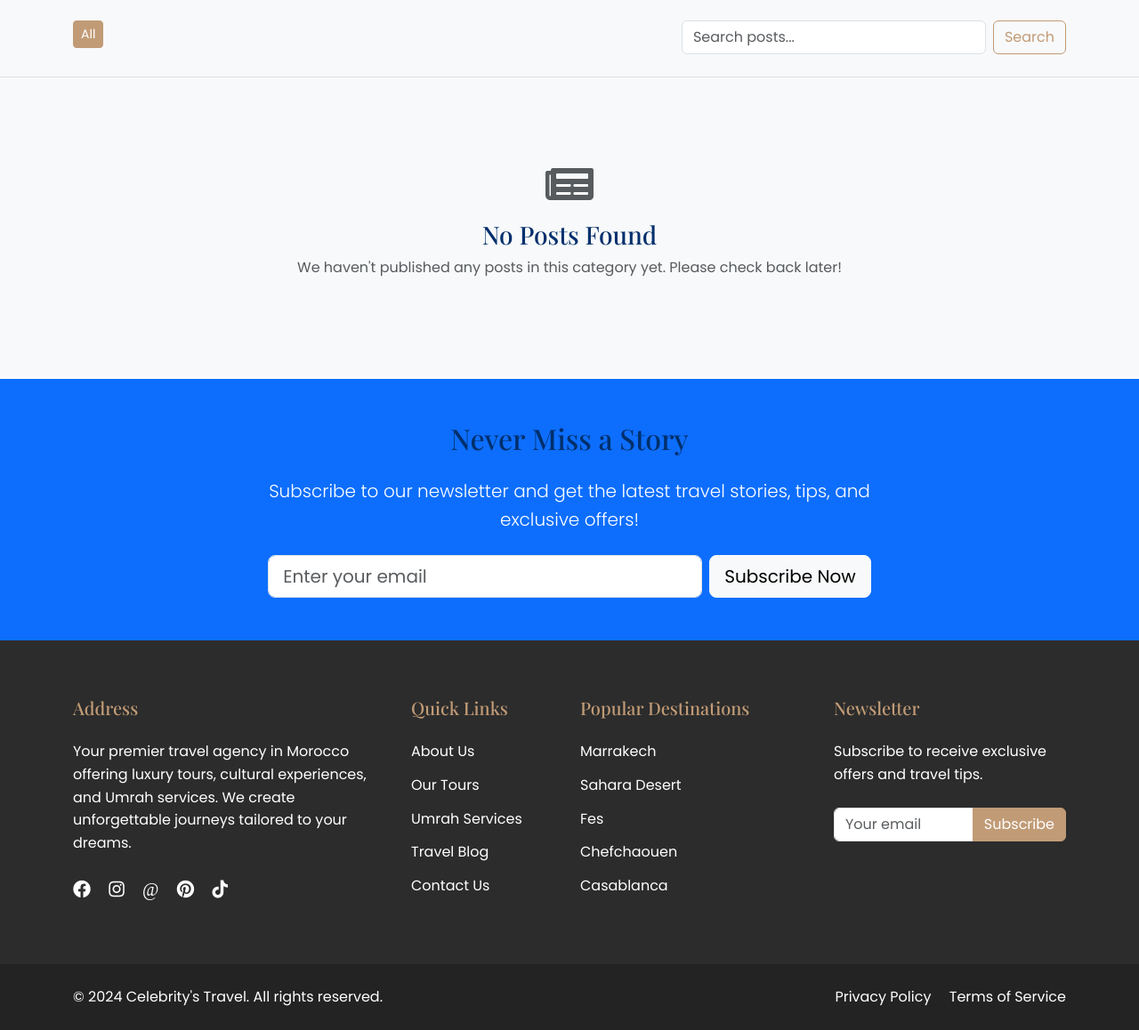
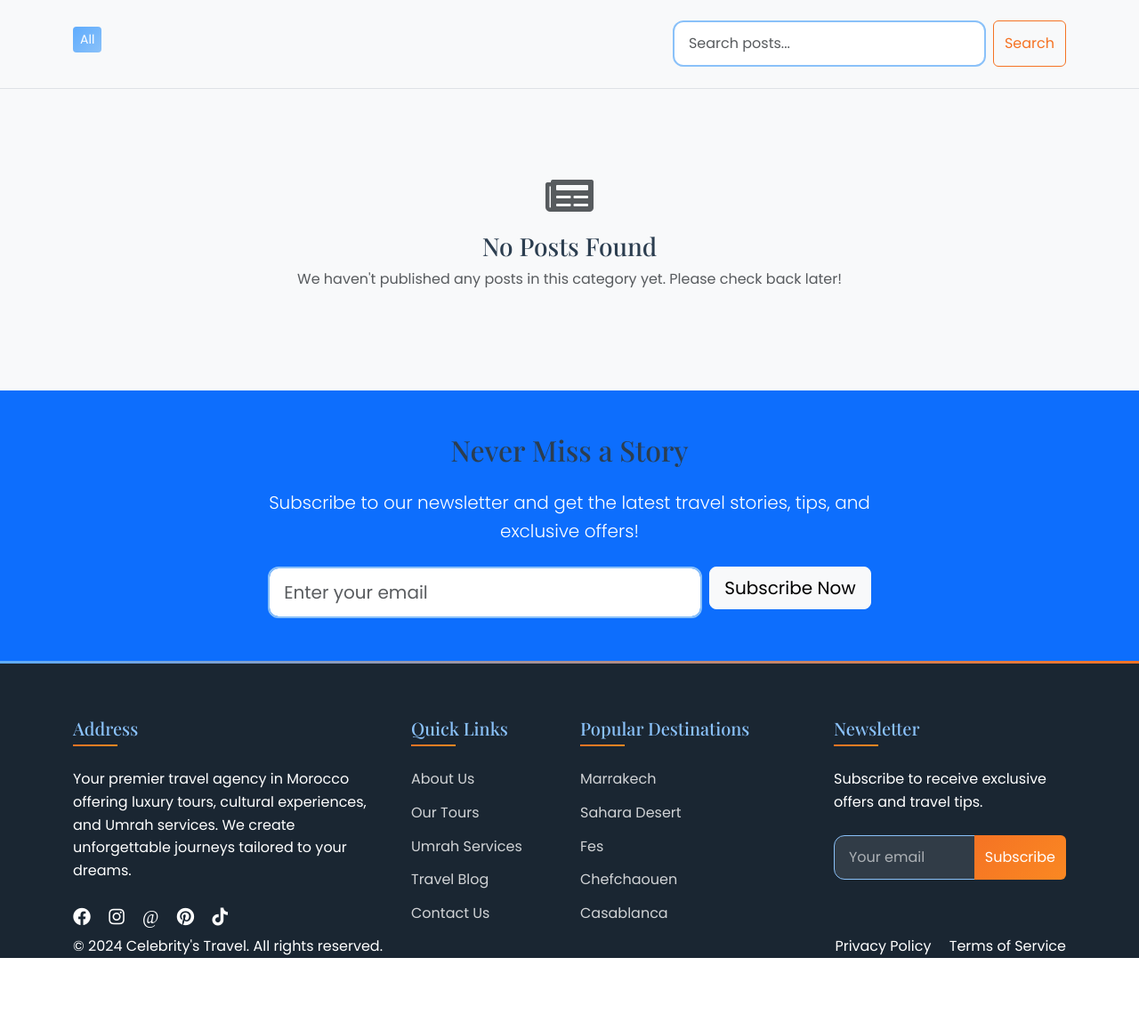
Before and after one commit to Soufiane-Majdar/celebritys_travel, a Django app: page /blog/ in a window 1280 px wide. Shown: the part 210-1368 px from the top of the page at 89% size. After the commit the page ends 1287 px from the top, so only its background shows below. Run offline with Django 4.2, Linux system fonts and the light colour scheme; data that the repository does not hold is empty; some libraries are stand-ins or nearby versions.

Commit message:
new update color update

```diff
--- a/templates/base/base.html
+++ b/templates/base/base.html
@@ -42,143 +42,298 @@
 
     <style>
         :root {
-            --primary-color: #C19B76;
-            --secondary-color: #1B1B1B;
-            --accent-color: #E8DFD8;
-            --text-color: #333333;
-            --light-bg: #F8F9FA;
-            --dark-bg: #2C2C2C;
+            /* Primary Colors */
+            --primary-blue: #5facfd;
+            --primary-blue-dark: #70b6fd;
+            --primary-blue-light: #8ac1f9;
+            --accent-orange: #f57324;
+            --accent-orange-light: #fa8822;
+
+            /* Supporting Colors */
+            --text-dark: #2c3e50;
+            --text-light: #ffffff;
+            --text-muted: rgba(44, 62, 80, 0.7);
+            --background-white: #ffffff;
+            --background-light: #f8f9fa;
+            --background-dark: #1a2632;
+
+            /* Gradients */
+            --gradient-blue: linear-gradient(135deg, #5facfd, #8ac1f9);
+            --gradient-orange: linear-gradient(135deg, #f57324, #fa8822);
+            --gradient-mix: linear-gradient(135deg, #5facfd, #f57324);
         }
 
         body {
             font-family: 'Poppins', sans-serif;
-            color: var(--text-color);
+            color: var(--text-dark);
             min-height: 100vh;
+            background-color: var(--background-white);
         }
 
         h1, h2, h3, h4, h5, h6 {
             font-family: 'Playfair Display', serif;
+            color: var(--text-dark);
         }
 
+        /* Primary Button Styles */
         .btn-primary {
-            background-color: var(--primary-color);
-            border-color: var(--primary-color);
+            background: var(--gradient-blue);
+            border: none;
+            color: var(--text-light);
+            transition: all 0.3s ease;
         }
 
         .btn-primary:hover {
-            background-color: darken(var(--primary-color), 10%);
-            border-color: darken(var(--primary-color), 10%);
+            background: var(--primary-blue-dark);
+            transform: translateY(-2px);
+            box-shadow: 0 4px 15px rgba(95, 172, 253, 0.3);
         }
 
-        .btn-outline-primary {
-            color: var(--primary-color);
-            border-color: var(--primary-color);
+        /* Accent Button Styles */
+        .btn-accent {
+            background: var(--gradient-orange);
+            border: none;
+            color: var(--text-light);
+            transition: all 0.3s ease;
         }
 
-        .btn-outline-primary:hover {
-            background-color: var(--primary-color);
-            border-color: var(--primary-color);
+        .btn-accent:hover {
+            background: var(--accent-orange-light);
+            transform: translateY(-2px);
+            box-shadow: 0 4px 15px rgba(245, 115, 36, 0.3);
         }
 
+        /* Navbar Styles */
         .navbar {
-            background-color: rgba(255, 255, 255, 0.95);
+            background-color: rgba(255, 255, 255, 0.98);
             backdrop-filter: blur(10px);
             padding: 1rem 0;
             transition: all 0.3s ease;
         }
 
         .navbar.scrolled {
-            box-shadow: 0 2px 10px rgba(0, 0, 0, 0.1);
+            box-shadow: 0 2px 15px rgba(95, 172, 253, 0.15);
         }
 
         .navbar-brand {
             font-family: 'Playfair Display', serif;
             font-weight: 700;
             font-size: 1.5rem;
-            color: var(--primary-color);
+            background: var(--gradient-mix);
+            -webkit-background-clip: text;
+            -webkit-text-fill-color: transparent;
+            transition: opacity 0.3s ease;
+        }
+
+        .navbar-brand:hover {
+            opacity: 0.9;
         }
 
         .nav-link {
             font-weight: 500;
-            color: var(--secondary-color);
+            color: var(--text-dark);
             padding: 0.5rem 1rem;
-            transition: color 0.3s ease;
+            transition: all 0.3s ease;
+            position: relative;
+        }
+
+        .nav-link:after {
+            content: '';
+            position: absolute;
+            bottom: 0;
+            left: 1rem;
+            right: 1rem;
+            height: 2px;
+            background: var(--gradient-orange);
+            transform: scaleX(0);
+            transition: transform 0.3s ease;
         }
 
         .nav-link:hover {
-            color: var(--primary-color);
+            color: var(--accent-orange);
         }
 
+        .nav-link:hover:after {
+            transform: scaleX(1);
+        }
+
+        .nav-link.active {
+            color: var(--primary-blue);
+        }
+
+        /* Dropdown Styles */
         .dropdown-menu {
             border: none;
-            box-shadow: 0 5px 15px rgba(0, 0, 0, 0.1);
-            border-radius: 0.5rem;
+            box-shadow: 0 5px 25px rgba(0, 0, 0, 0.08);
+            border-radius: 0.75rem;
+            padding: 1rem 0;
+            background: var(--background-white);
+        }
+
+        .dropdown-item {
+            padding: 0.75rem 1.5rem;
+            transition: all 0.3s ease;
+            color: var(--text-dark);
         }
 
         .dropdown-item:hover {
-            background-color: var(--accent-color);
-            color: var(--primary-color);
+            background: var(--primary-blue-light);
+            color: var(--text-light);
+            transform: translateX(5px);
         }
 
+        /* Footer Styles */
         .footer {
-            background-color: var(--dark-bg);
-            color: #fff;
+            background: var(--background-dark);
+            color: var(--text-light);
             padding: 4rem 0 0;
+            position: relative;
+        }
+
+        .footer:before {
+            content: '';
+            position: absolute;
+            top: 0;
+            left: 0;
+            right: 0;
+            height: 3px;
+            background: var(--gradient-mix);
         }
 
         .footer-title {
-            color: var(--primary-color);
+            color: var(--primary-blue-light);
             font-size: 1.25rem;
             margin-bottom: 1.5rem;
+            position: relative;
+            padding-bottom: 0.5rem;
+        }
+
+        .footer-title:after {
+            content: '';
+            position: absolute;
+            bottom: 0;
+            left: 0;
+            width: 50px;
+            height: 2px;
+            background: var(--gradient-orange);
         }
 
         .footer-links a {
-            color: #fff;
+            color: rgba(255, 255, 255, 0.8);
             text-decoration: none;
-            transition: color 0.3s ease;
+            transition: all 0.3s ease;
             display: block;
             margin-bottom: 0.75rem;
+            padding-left: 0;
         }
 
         .footer-links a:hover {
-            color: var(--primary-color);
+            color: var(--accent-orange-light);
+            padding-left: 10px;
         }
 
         .social-links a {
-            color: #fff;
+            color: var(--primary-blue-light);
             font-size: 1.25rem;
             margin-right: 1rem;
-            transition: color 0.3s ease;
+            transition: all 0.3s ease;
+            display: inline-block;
         }
 
         .social-links a:hover {
-            color: var(--primary-color);
+            color: var(--accent-orange);
+            transform: translateY(-3px) scale(1.1);
         }
 
-        .footer-bottom {
-            background-color: rgba(0, 0, 0, 0.2);
-            padding: 1.5rem 0;
-            margin-top: 4rem;
+        /* Card Styles */
+        .card {
+            border: none;
+            border-radius: 1rem;
+            overflow: hidden;
+            transition: all 0.3s ease;
+            box-shadow: 0 5px 15px rgba(0, 0, 0, 0.05);
         }
 
-        @media (max-width: 991.98px) {
-            .navbar-collapse {
-                background-color: #fff;
-                padding: 1rem;
-                border-radius: 0.5rem;
-                box-shadow: 0 5px 15px rgba(0, 0, 0, 0.1);
-                margin-top: 1rem;
-            }
+        .card:hover {
+            transform: translateY(-5px);
+            box-shadow: 0 8px 25px rgba(95, 172, 253, 0.15);
         }
 
-        /* Language selector styles */
-        .flag-icon {
-            width: 20px;
-            height: 15px;
-            margin-right: 8px;
-            object-fit: cover;
+        .card-title {
+            color: var(--primary-blue);
+            font-weight: 600;
         }
 
+        /* Form Styles */
+        .form-control {
+            border: 2px solid var(--primary-blue-light);
+            border-radius: 0.75rem;
+            padding: 0.75rem 1rem;
+            transition: all 0.3s ease;
+        }
+
+        .form-control:focus {
+            border-color: var(--primary-blue);
+            box-shadow: 0 0 0 0.2rem rgba(95, 172, 253, 0.1);
+        }
+
+        /* Newsletter Form */
+        .newsletter-form .form-control {
+            background: rgba(255, 255, 255, 0.1);
+            border: 1px solid var(--primary-blue-light);
+            color: var(--text-light);
+        }
+
+        .newsletter-form .form-control::placeholder {
+            color: rgba(255, 255, 255, 0.6);
+        }
+
+        .newsletter-form .form-control:focus {
+            background: rgba(255, 255, 255, 0.15);
+            border-color: var(--accent-orange);
+        }
+
+        .newsletter-form .btn {
+            background: var(--gradient-orange);
+            border: none;
+        }
+
+        /* Section Styles */
+        .section-title {
+            position: relative;
+            padding-bottom: 1rem;
+            margin-bottom: 2rem;
+            color: var(--primary-blue);
+        }
+
+        .section-title:after {
+            content: '';
+            position: absolute;
+            bottom: 0;
+            left: 0;
+            width: 80px;
+            height: 3px;
+            background: var(--gradient-mix);
+        }
+
+        /* Price Tags and Special Offers */
+        .price-tag {
+            background: var(--gradient-blue);
+            color: var(--text-light);
+            padding: 0.5rem 1rem;
+            border-radius: 2rem;
+            font-weight: 600;
+        }
+
+        .special-offer {
+            background: var(--gradient-orange);
+            color: var(--text-light);
+            padding: 0.5rem 1rem;
+            border-radius: 2rem;
+            font-weight: 600;
+        }
+
+        /* Language Selector */
         .language-selector .dropdown-item {
             cursor: pointer;
             padding: 8px 16px;
```
Also changed, not shown: other parts of templates/base/base.html (+12 -17 lines), 8 other files.
